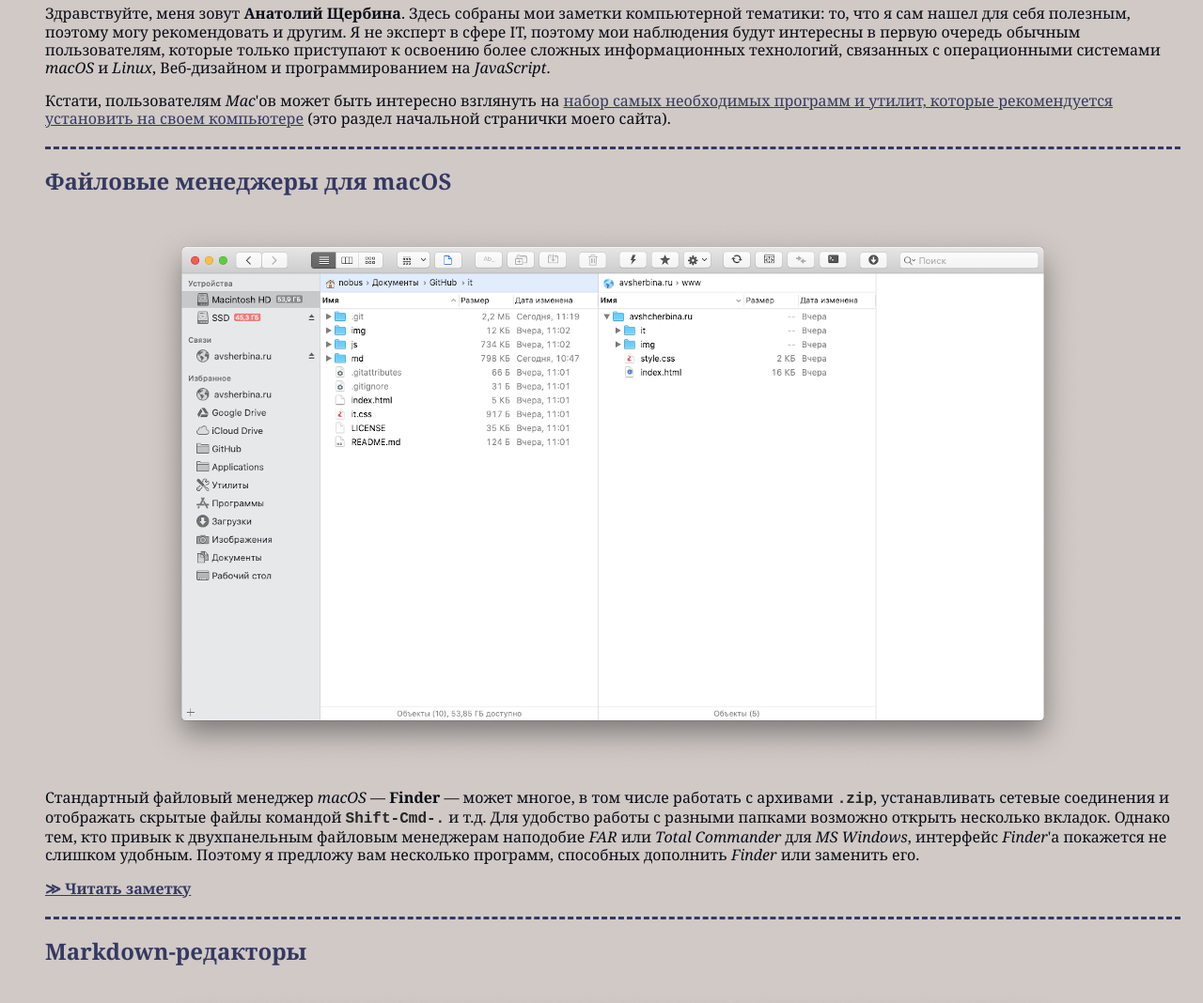
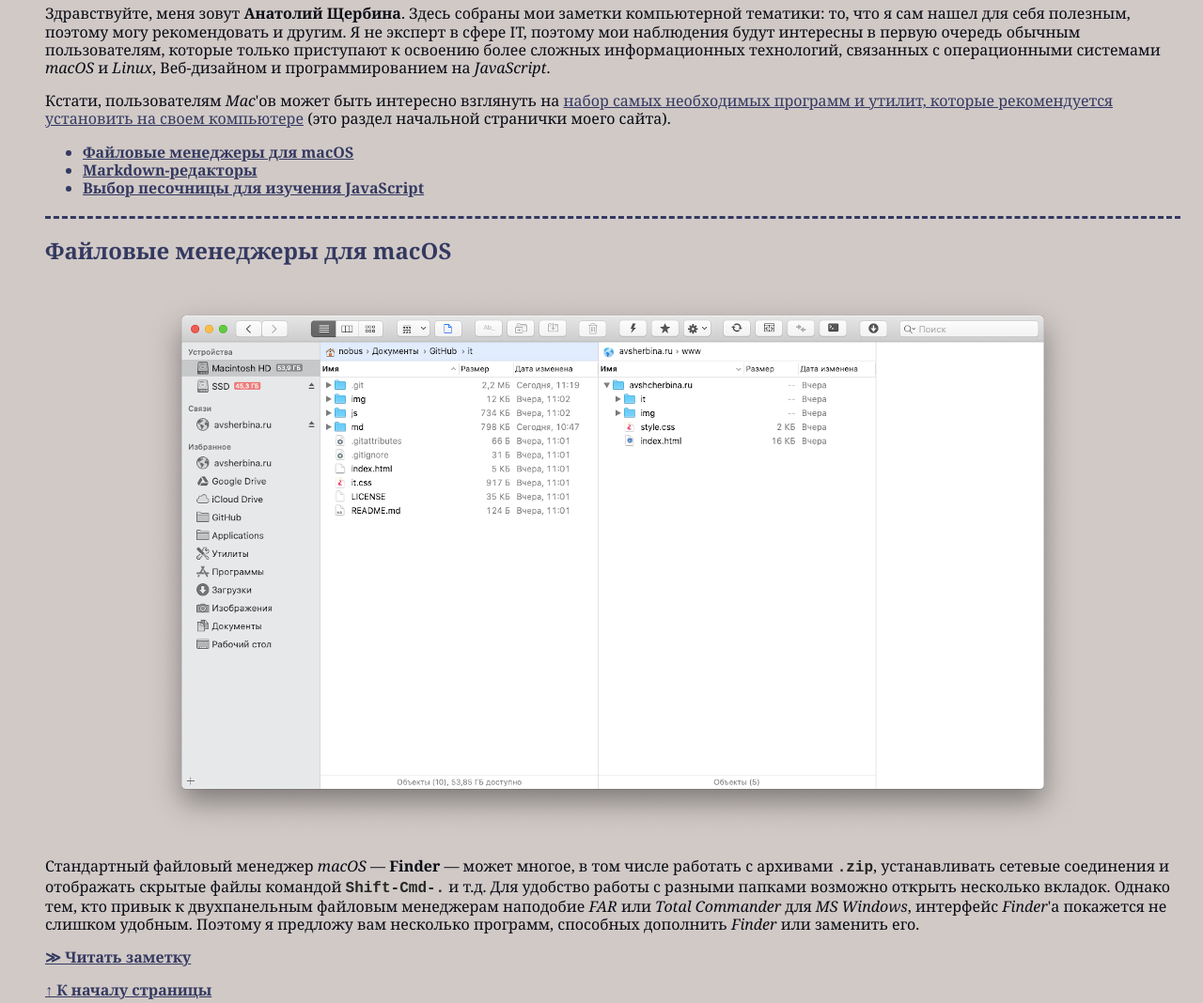
Before and after one commit to nobus-1967/it, a plain HTML site: page index.html in a window 1280 px wide. Shown: the part 447-1515 px from the top of the page at 94% size. Drawn offline with Linux system fonts and the light colour scheme.

Commit message:
Some style fixes

```diff
--- a/finder/finder.css
+++ b/finder/finder.css
@@ -13,7 +13,6 @@ body {
 }
 
 header,
-nav,
 main,
 footer {
     padding: 0 0.5em 0 2em;
--- a/index.html
+++ b/index.html
@@ -21,19 +21,28 @@
         <p>Здравствуйте, меня зовут <strong>Анатолий Щербина</strong>. Здесь собраны мои заметки компьютерной тематики: то, что я сам нашел для себя полезным, поэтому могу рекомендовать и другим. Я не эксперт в сфере IT, поэтому мои наблюдения будут интересны в первую очередь обычным пользователям, которые только приступают к освоению более сложных информационных технологий, связанных с операционными системами <em>macOS</em> и <em>Linux</em>, Веб-дизайном и программированием на <em>JavaScript</em>.</p>
         <p>Кстати, пользователям <em>Mac</em>'ов может быть интересно взглянуть на <a href="http://avshcherbina.ru/index.html#macos" title="Рекомендуемые программы для macOS">набор самых необходимых программ и утилит, которые рекомендуется установить на своем компьютере</a> (это раздел начальной странички моего сайта).</p>
     </article>
-    <article>
+    <nav>
+        <ul class="menu">
+            <li><a href="#finder" title="Файловые менеджеры для macOS" class="menulink">Файловые менеджеры для macOS</a></li>
+            <li><a href="#md" title="Markdown-редакторы" class="menulink">Markdown-редакторы</a></li>
+            <li><a href="#js" title="Выбор песочницы для изучения JavaScript" class="menulink">Выбор песочницы для изучения JavaScript</a></li>
+        </ul>
+    </nav>
+    <article id="finder">
         <h2>Файловые менеджеры для macOS</h2>
         <figure><img src="finder/img/forklift.png" alt="Markdown-редактор MacDown" height="585" width="1000"></figure>
         <p>Стандартный файловый менеджер <em>macOS</em> &mdash; <strong>Finder</strong> &mdash; может многое, в том числе работать с архивами <kbd>.zip</kbd>, устанавливать сетевые соединения и отображать скрытые файлы командой <kbd>Shift-Cmd-.</kbd> и т.д. Для удобство работы с разными папками возможно открыть несколько вкладок. Однако тем, кто привык к двухпанельным файловым менеджерам наподобие <em>FAR</em> или <em>Total Commander</em> для <em>MS Windows</em>, интерфейс <em>Finder</em>'а покажется не слишком удобным. Поэтому я предложу вам несколько программ, способных дополнить <em>Finder</em> или заменить его.</p>
         <p><a href="finder/finder.html" title="Файловые менеджеры для macOS" class="read">&Gt;&nbsp;Читать заметку</a></p>
+        <p class="back"><a href="#beginning" title="Вверх, к началу страницы">&uarr;&nbsp;К началу страницы</a></p>
     </article>
-    <article>
+    <article id="md">
         <h2>Markdown-редакторы</h2>
         <figure><img src="md/img/macdown.png" alt="Markdown-редактор MacDown" height="585" width="1000"></figure>
         <p>В заметке речь идёт о редакторах для работы с популярным облегченным языком разметки <em>Markdown</em>. Сейчас файлы  <kbd>.md</kbd> широко распространены в сети и используются многими сервисами и платформами, в том числе на <em>GitHub</em>. Занявшись выбором Markdown-редактора для <em>macOS</em>, я перебрал множество программ, но немногие оказались удобными и достойными внимания. Своим опытом я и делюсь в настоящей заметке.</p>
         <p><a href="md/md.html" title="Выбор песочницы для изучения JavaScript" class="read">&Gt;&nbsp;Читать заметку</a></p>
+        <p class="back"><a href="#beginning" title="Вверх, к началу страницы">&uarr;&nbsp;К началу страницы</a></p>
     </article>
-    <article>
+    <article id="js">
         <h2>Выбор песочницы для изучения JavaScript</h2>
         <figure><img src="js/img/runjs.png" alt="JavaScript-консоль RuJS" height="600" width="1000"></figure>
         <p>Тем, кто приступает к освоению <em>JavaScript</em>, необходима &quot;песочница&quot;, в которой можно было бы запускать и отлаживать изучаемый код. Подбору такой песочницы и посвящена данная заметка. Все рекомендуемые в ней программы и веб-ресурсы могут быть использованы в любой операционной системе (но приводиться примеры будут для <em>macOS 10.15 Catalina</em>).</p>
--- a/it.css
+++ b/it.css
@@ -23,6 +23,10 @@ h1 {
     text-align: center;
 }
 
+nav {
+    padding: 0 0.5em 0 2em;
+}
+
 h2 {
     border-top-style: dashed;
     color: #343961;
@@ -33,6 +37,9 @@ ul {
     list-style-type: disc;
 }
 
+.menu {
+    color: #343961;
+}
 
 figure {
     text-align: center;
@@ -42,17 +49,24 @@ img {
     padding: 0;
 }
 
+a {
+    text-decoration: underline;
+}
+
 a:link,
 a:visited {
     color: #343961;
-    text-decoration: underline;
 }
 
 a:active,
 a:hover,
 a:focus {
     color: #747474;
-    text-decoration: underline;
+}
+
+.menulink {
+    color: #343961;
+    font-weight: bold;
 }
 
 kbd {
--- a/js/js-playgrounds.css
+++ b/js/js-playgrounds.css
@@ -13,7 +13,6 @@ body {
 }
 
 header,
-nav,
 main,
 footer {
     padding: 0 0.5em 0 2em;
--- a/md/md.css
+++ b/md/md.css
@@ -13,7 +13,6 @@ body {
 }
 
 header,
-nav,
 main,
 footer {
     padding: 0 0.5em 0 2em;
```
